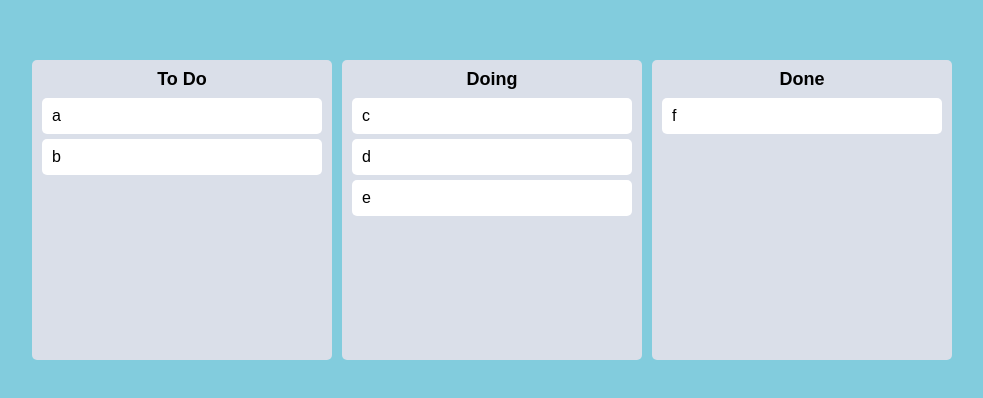
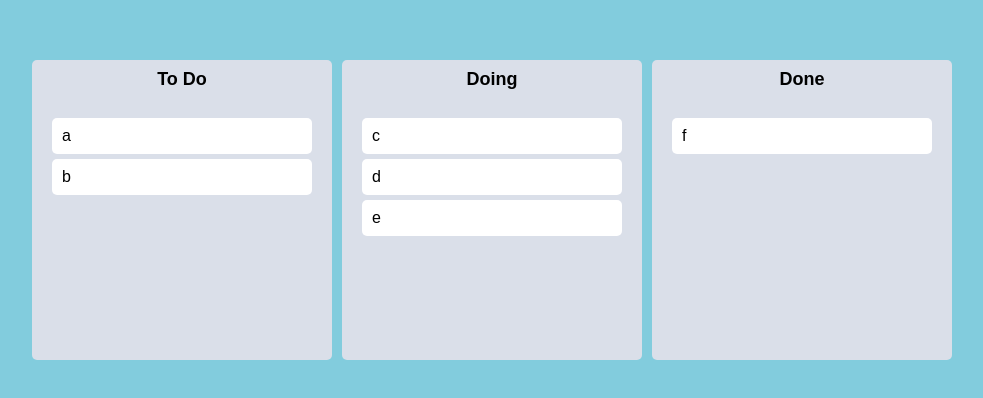
Before and after one commit to mongzii/drag-and-drop_ts, a React (Create React App) app: page / in a window 1280 px wide. Shown: the part 190-588 px from the top of the page, without its empty margins (268-1251 px from the left). Built offline with nearby package versions, Linux system fonts and the light colour scheme.

Commit message:
design: css수정

```diff
--- a/src/Components/Board.tsx
+++ b/src/Components/Board.tsx
@@ -4,17 +4,36 @@
 
 const Wrapper = styled.div`
   width: 300px;
-  padding: 20px 10px;
+  padding: 10px 0px;
   padding-top: 10px;
   background-color: ${props => props.theme.boardColor};
   border-radius: 5px;
   min-height: 300px;
+  display: flex;
+  flex-direction: column;
+  overflow: hidden;
 `;
 const Title = styled.h2`
   text-align: center;
   font-weight: 600;
   margin-bottom: 10px;
   font-size: 18px;
+`;
+interface IAreaProps {
+  isDraggingFromThis: boolean;
+  isDraggingOver: boolean;
+}
+
+const Area = styled.div<IAreaProps>`
+  background-color: ${props =>
+    props.isDraggingOver
+      ? "#dfe6e9"
+      : props.isDraggingFromThis
+      ? "#b2bec3"
+      : "transparent"};
+  flex-grow: 1;
+  transition: background-color 0.3s ease-in-out;
+  padding: 20px;
 `;
 
 interface IBoardProps {
@@ -28,14 +47,19 @@
       <Wrapper>
         <Title>{boardId}</Title>
         <Droppable droppableId={boardId}>
-          {magic => (
-            <div ref={magic.innerRef} {...magic.droppableProps}>
+          {(magic, snapshot) => (
+            <Area
+              isDraggingOver={snapshot.isDraggingOver}
+              isDraggingFromThis={Boolean(snapshot.draggingFromThisWith)}
+              ref={magic.innerRef}
+              {...magic.droppableProps}
+            >
               {toDos.map((toDo, index) => (
                 <DragabbleCard key={toDo} index={index} toDo={toDo} />
               ))}
               {magic.placeholder}
               {/* 카드빼도 boards의 사이즈 변하지 않는다, */}
-            </div>
+            </Area>
           )}
         </Droppable>
       </Wrapper>
--- a/src/Components/DragabbleCard.tsx
+++ b/src/Components/DragabbleCard.tsx
@@ -2,11 +2,14 @@
 import { Draggable } from "react-beautiful-dnd";
 import { styled } from "styled-components";
 
-const Card = styled.div`
+const Card = styled.div<{ isDragging: boolean }>`
   border-radius: 5px;
   margin-bottom: 5px;
   padding: 10px 10px;
-  background-color: ${props => props.theme.cardColor};
+  background-color: ${props =>
+    props.isDragging ? "skyblue" : props.theme.cardColor};
+  box-shadow: ${props =>
+    props.isDragging ? "0px 2px 5px rgba(0,0,0,3)" : "none"};
 `;
 interface IDragabbleCardProps {
   toDo: string;
@@ -17,8 +20,9 @@
   return (
     <>
       <Draggable key={toDo} draggableId={toDo} index={index}>
-        {magic => (
+        {(magic, snapshot) => (
           <Card
+            isDragging={snapshot.isDragging}
             ref={magic.innerRef}
             {...magic.dragHandleProps}
             {...magic.draggableProps}
```
